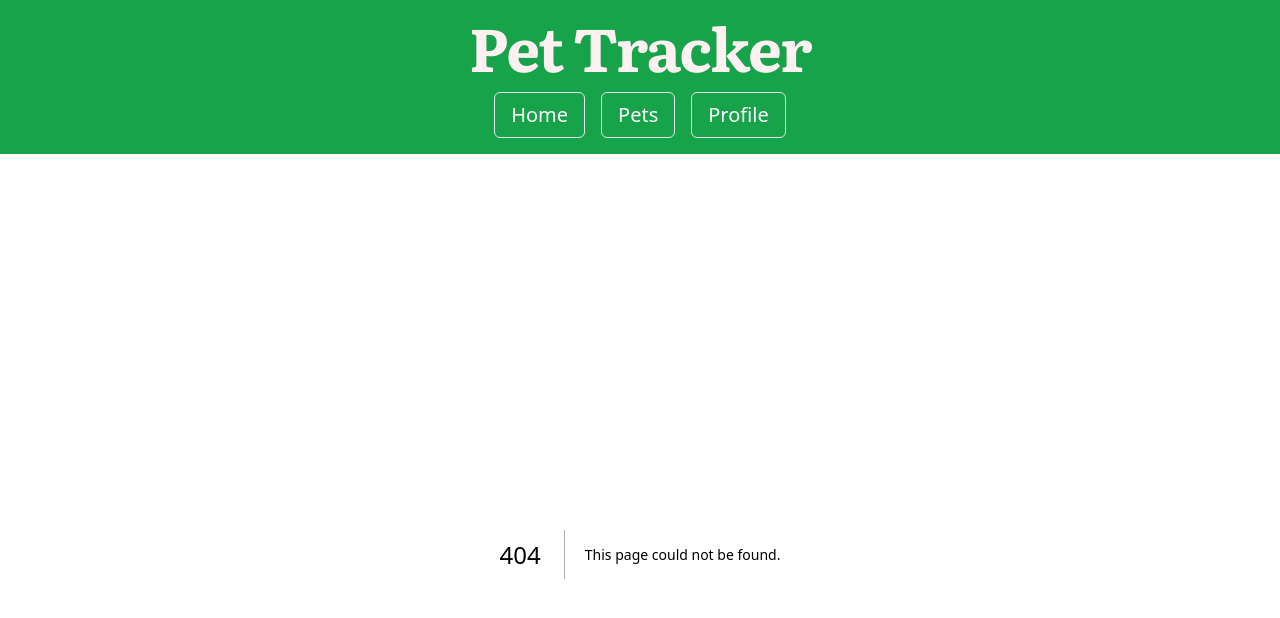
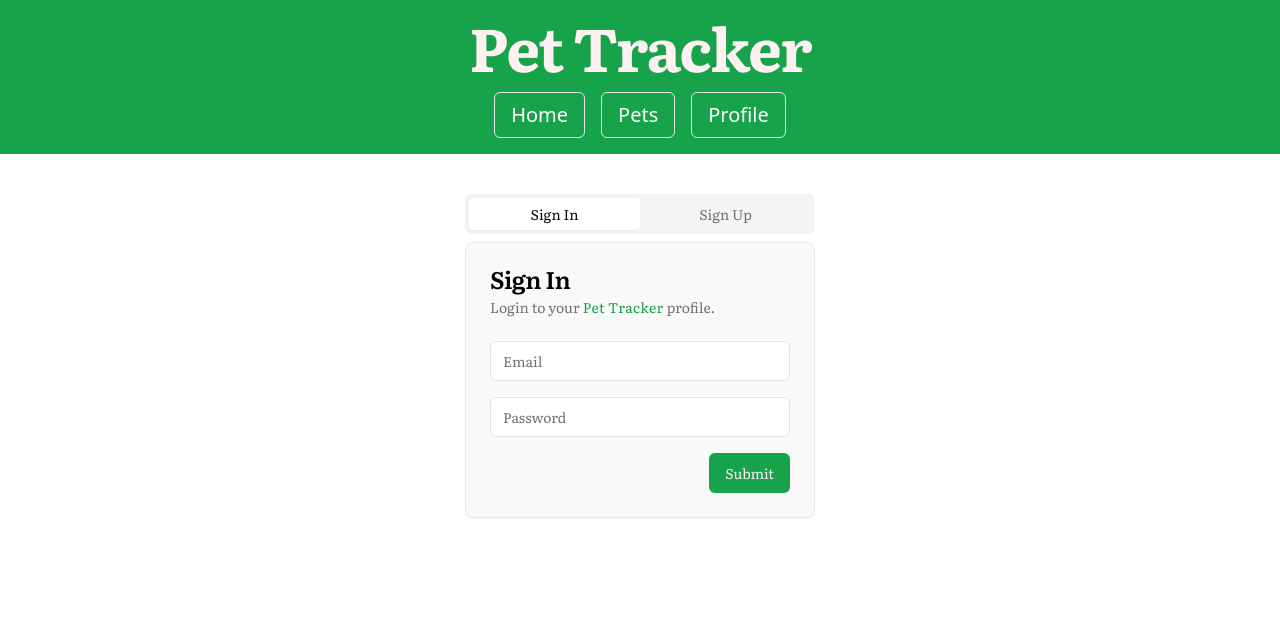
Before and after one commit to valvira-gh/pet-tracker, a Next.js app: page /user-auth in a window 1280 px wide. Before the commit this address had no page. Shown: the top 618 px of the page. Built offline with nearby package versions, Linux system fonts and the light colour scheme.

Commit message:
User Authorization, both Sign-Up and Sign-In tabs final styling.

```diff
--- a/package.json
+++ b/package.json
@@ -13,6 +13,7 @@
     "@radix-ui/react-label": "^2.0.2",
     "@radix-ui/react-navigation-menu": "^1.1.4",
     "@radix-ui/react-slot": "^1.0.2",
+    "@radix-ui/react-tabs": "^1.0.4",
     "class-variance-authority": "^0.7.0",
     "clsx": "^2.1.1",
     "lucide-react": "^0.378.0",
--- a/src/app/page.tsx
+++ b/src/app/page.tsx
@@ -1,9 +1,9 @@
-import { SignUp } from "@/components/sign-up";
+import UserAuth from "./user-auth/page";
 
 const Home: React.FC = () => {
   return (
     <section className="mt-4">
-      <SignUp />
+      <p>Home Page</p>
     </section>
   );
 };
--- /dev/null
+++ b/src/app/user-auth/page.tsx
@@ -0,0 +1,25 @@
+import { SignIn } from "@/components/user-authorization/sign-in";
+import { SignUp } from "@/components/user-authorization/sign-up";
+
+import { Tabs, TabsList, TabsTrigger, TabsContent } from "@/components/ui/tabs";
+
+const UserAuth: React.FC = () => {
+  return (
+    <section className="flex flex-col items-center mt-10">
+      <Tabs defaultValue="sign-in" className="w-[350px]">
+        <TabsList className="grid w-full grid-cols-2">
+          <TabsTrigger value="sign-in">Sign In</TabsTrigger>
+          <TabsTrigger value="sign-up">Sign Up</TabsTrigger>
+        </TabsList>
+        <TabsContent value="sign-in">
+          <SignIn />
+        </TabsContent>
+        <TabsContent value="sign-up">
+          <SignUp />
+        </TabsContent>
+      </Tabs>
+    </section>
+  );
+};
+
+export default UserAuth;
--- /dev/null
+++ b/src/components/ui/tabs.tsx
@@ -0,0 +1,55 @@
+"use client"
+
+import * as React from "react"
+import * as TabsPrimitive from "@radix-ui/react-tabs"
+
+import { cn } from "@/lib/utils"
+
+const Tabs = TabsPrimitive.Root
+
+const TabsList = React.forwardRef<
+  React.ElementRef<typeof TabsPrimitive.List>,
+  React.ComponentPropsWithoutRef<typeof TabsPrimitive.List>
+>(({ className, ...props }, ref) => (
+  <TabsPrimitive.List
+    ref={ref}
+    className={cn(
+      "inline-flex h-10 items-center justify-center rounded-md bg-muted p-1 text-muted-foreground",
+      className
+    )}
+    {...props}
+  />
+))
+TabsList.displayName = TabsPrimitive.List.displayName
+
+const TabsTrigger = React.forwardRef<
+  React.ElementRef<typeof TabsPrimitive.Trigger>,
+  React.ComponentPropsWithoutRef<typeof TabsPrimitive.Trigger>
+>(({ className, ...props }, ref) => (
+  <TabsPrimitive.Trigger
+    ref={ref}
+    className={cn(
+      "inline-flex items-center justify-center whitespace-nowrap rounded-sm px-3 py-1.5 text-sm font-medium ring-offset-background transition-all focus-visible:outline-none focus-visible:ring-2 focus-visible:ring-ring focus-visible:ring-offset-2 disabled:pointer-events-none disabled:opacity-50 data-[state=active]:bg-background data-[state=active]:text-foreground data-[state=active]:shadow-sm",
+      className
+    )}
+    {...props}
+  />
+))
+TabsTrigger.displayName = TabsPrimitive.Trigger.displayName
+
+const TabsContent = React.forwardRef<
+  React.ElementRef<typeof TabsPrimitive.Content>,
+  React.ComponentPropsWithoutRef<typeof TabsPrimitive.Content>
+>(({ className, ...props }, ref) => (
+  <TabsPrimitive.Content
+    ref={ref}
+    className={cn(
+      "mt-2 ring-offset-background focus-visible:outline-none focus-visible:ring-2 focus-visible:ring-ring focus-visible:ring-offset-2",
+      className
+    )}
+    {...props}
+  />
+))
+TabsContent.displayName = TabsPrimitive.Content.displayName
+
+export { Tabs, TabsList, TabsTrigger, TabsContent }
--- /dev/null
+++ b/src/components/user-authorization/sign-in.tsx
@@ -0,0 +1,53 @@
+import {
+  Card,
+  CardContent,
+  CardDescription,
+  CardFooter,
+  CardHeader,
+  CardTitle,
+} from "../ui/card";
+import { Input } from "@/components/ui/input";
+import { Button } from "@/components/ui/button";
+
+export const SignIn: React.FC = () => {
+  return (
+    <Card className="w-[350px] bg-gray-100/50 text-background-foreground hover:bg-background hover:shadow-ring hover:border-accent ">
+      <CardHeader>
+        <CardTitle>Sign In</CardTitle>
+        <CardDescription className="hover:muted">
+          {" "}
+          Login to your
+          <span className="text-primary tracking-wide text-bold">
+            {" "}
+            Pet Tracker{" "}
+          </span>
+          profile.
+        </CardDescription>
+      </CardHeader>
+      <CardContent>
+        <form className="space-y-4 text-end">
+          <Input
+            className="hover:ring-2 hover:ring-primary hover:bg-muted"
+            type="email"
+            id="username"
+            placeholder="Email"
+          />
+          <Input
+            type="password"
+            // onFocus={}
+            id="password"
+            placeholder="Password"
+            className="hover:ring-2 hover:ring-primary"
+          />
+          <Button
+            className=" antialiased  bg-primary text-primary-foreground hover:bg-primary-foreground hover:text-primary hover:border-2 hover:border-ring hover:font-bolder"
+            type="submit"
+            variant="default"
+          >
+            Submit
+          </Button>
+        </form>
+      </CardContent>
+    </Card>
+  );
+};
--- a/src/components/sign-up.tsx
+++ b/src/components/user-authorization/sign-up.tsx
@@ -5,36 +5,45 @@ import {
   CardFooter,
   CardHeader,
   CardTitle,
-} from "./ui/card";
+} from "../ui/card";
 import { Input } from "@/components/ui/input";
 import { Button } from "@/components/ui/button";
 import { Label } from "@/components/ui/label";
+import { Tabs, TabsList, TabsTrigger, TabsContent } from "@/components/ui/tabs";
 
 export const SignUp: React.FC = () => {
   return (
-    <Card className="w-[350px] hover:bg-muted ">
+    <Card className="w-[350px] bg-gray-100/50 text-background-foreground hover:bg-background hover:shadow-ring hover:border-accent ">
       <CardHeader>
         <CardTitle>Sign Up</CardTitle>
         <CardDescription className="hover:muted">
           {" "}
-          Register a new user
+          Create a new profile to get access for{" "}
+          <span className="text-primary tracking-wider "> Pet Tracker </span>.
         </CardDescription>
       </CardHeader>
       <CardContent>
         <form className="space-y-4 text-end">
           <Input
-            className="hover:ring-2 hover:ring-primary"
+            className="hover:ring-2 hover:ring-primary hover:"
             type="email"
             id="username"
             placeholder="Email"
           />
           <Input
             type="password"
+            // onFocus={}
             id="password"
             placeholder="Password"
             className="hover:ring-2 hover:ring-primary"
           />
-          <Button type="submit">Submit</Button>
+          <Button
+            className=" antialiased  bg-primary text-primary-foreground hover:bg-primary-foreground hover:text-primary hover:border-2 hover:border-ring "
+            type="submit"
+            variant="default"
+          >
+            Submit
+          </Button>
         </form>
       </CardContent>
     </Card>
```
Also changed, not shown: 1 other file (tests, documents, lock files or other folders).
